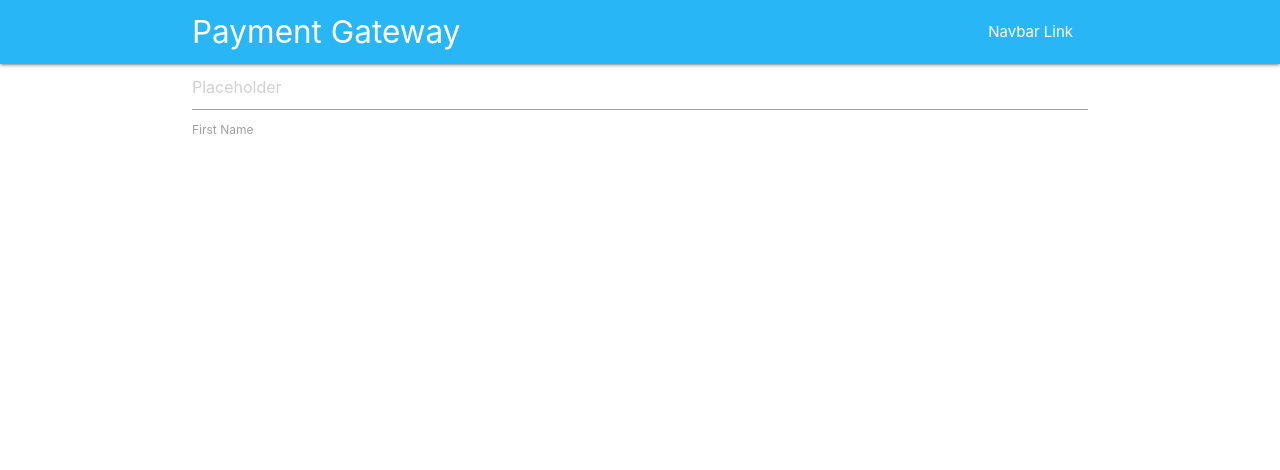
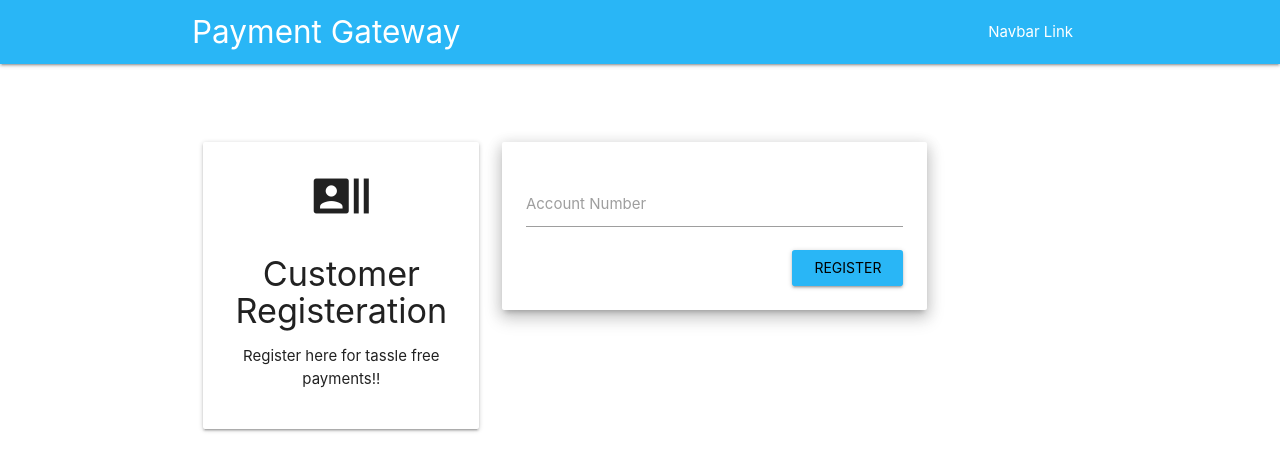
Before and after one commit to DhineshPalanisamy/Payment_Fintech, a plain HTML site: page static/landing.html in a window 1280 px wide. Drawn offline with nearby package versions, Linux system fonts and the light colour scheme.

Commit message:
Update landing.html

```diff
--- a/static/landing.html
+++ b/static/landing.html
@@ -1,34 +1,77 @@
 <!DOCTYPE html>
+
 <html>
+
   <head>
+
    <!--Import Google Icon Font-->
+
     <link href="https://fonts.googleapis.com/icon?family=Material+Icons" rel="stylesheet">
+
    <!-- Compiled and minified CSS -->
+
        <link rel="stylesheet" href="https://cdnjs.cloudflare.com/ajax/libs/materialize/1.0.0/css/materialize.min.css">
 
 
 
+
    <!--Let browser know website is optimized for mobile-->
+
    <meta name="viewport" content="width=device-width, initial-scale=1.0"/>
+
   </head>
 
+
  <body>
+
   <nav class="light-blue lighten-1" role="navigation">
+
   <div class="nav-wrapper container"><a id="logo-container" href="https://materializecss.com/templates/starter-template/preview.html#" class="brand-logo">Payment Gateway</a>
+
     <ul class="right hide-on-med-and-down">
+
        <li><a href="https://materializecss.com/templates/starter-template/preview.html#">Navbar Link</a></li>
+
       </ul>
 
+
     </div>
+
   </nav>
-    <main>
+
+<div style="height:70px"></div>
 <div class="container">
-    <input placeholder="Placeholder" id="first_name" type="text" class="validate">
-    <label for="first_name">First Name</label>
+
+	<div class="row">
+		<div class="col s12 m4">
+			<div class="card-panel center">
+				<i class=" medium material-icons">recent_actors</i>
+				<h4>Customer Registeration</h4>
+				<p> Register here for tassle free payments!!</p>
 			</div>
-</main>
+		</div>
+		<div class="col s12 m6">
+			<div class="card-panel z-depth-3">
+				<form>
+					<div class="input-field">
+						<input type="number" min="1" step="1" name="accnt" id="accnt" class="validate">
+						<label for="accnt"> Account Number</label>
+					</div>
+					<input type="submit" name="submit" value="Register" class="waves-effect waves-light btn right light-blue lighten-1">
+					<div class="clearfix">
+					</div>
+				</form>
 
+			</div>
+		</div>
+  	</div>
+
+
+</div>
    <!-- Compiled and minified JavaScript -->
+
    <script src="https://cdnjs.cloudflare.com/ajax/libs/materialize/1.0.0/js/materialize.min.js"></script>
+
  </body>
+
 </html>
```
Lines whose indentation alone changed are shown as unchanged.
